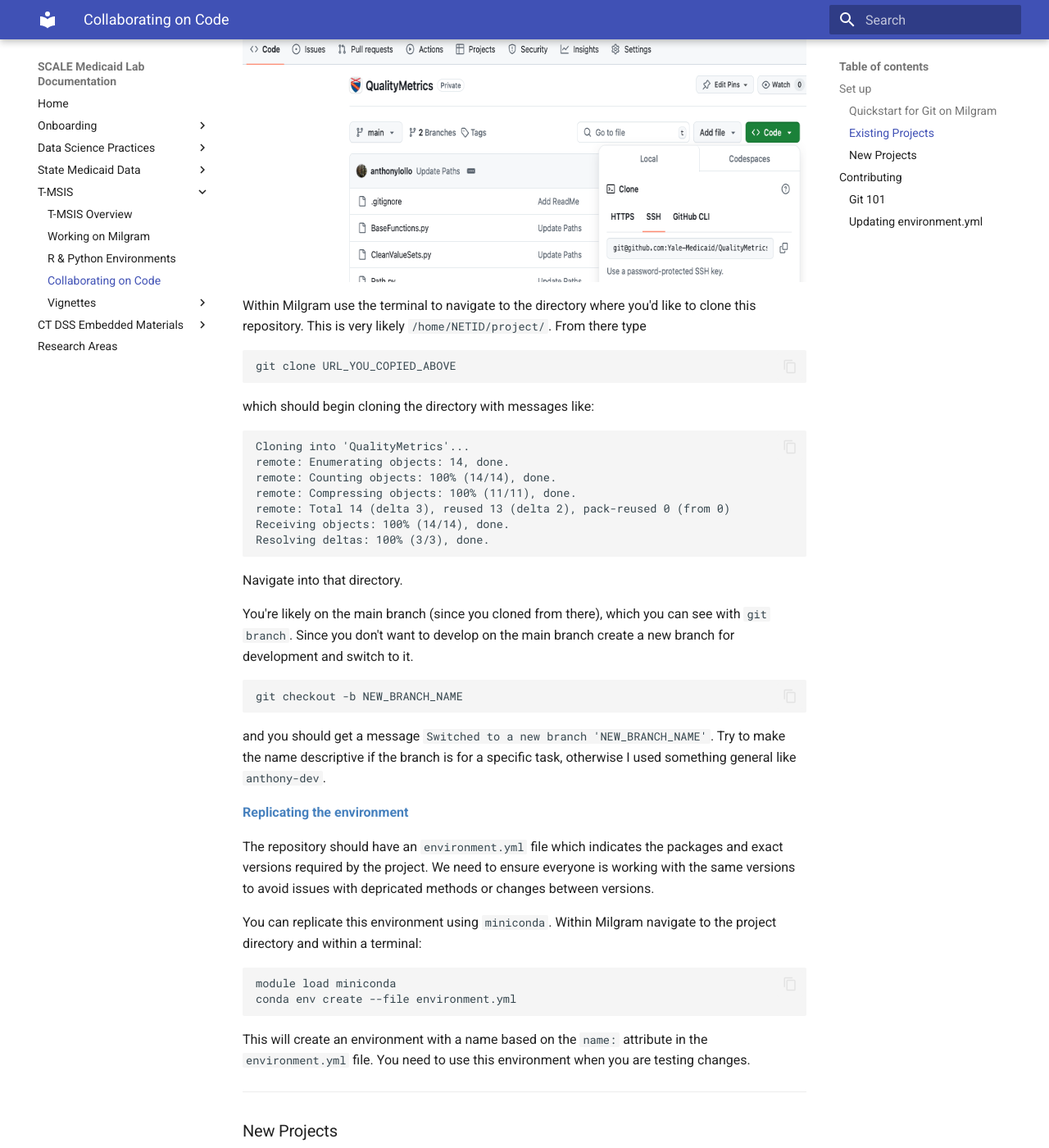
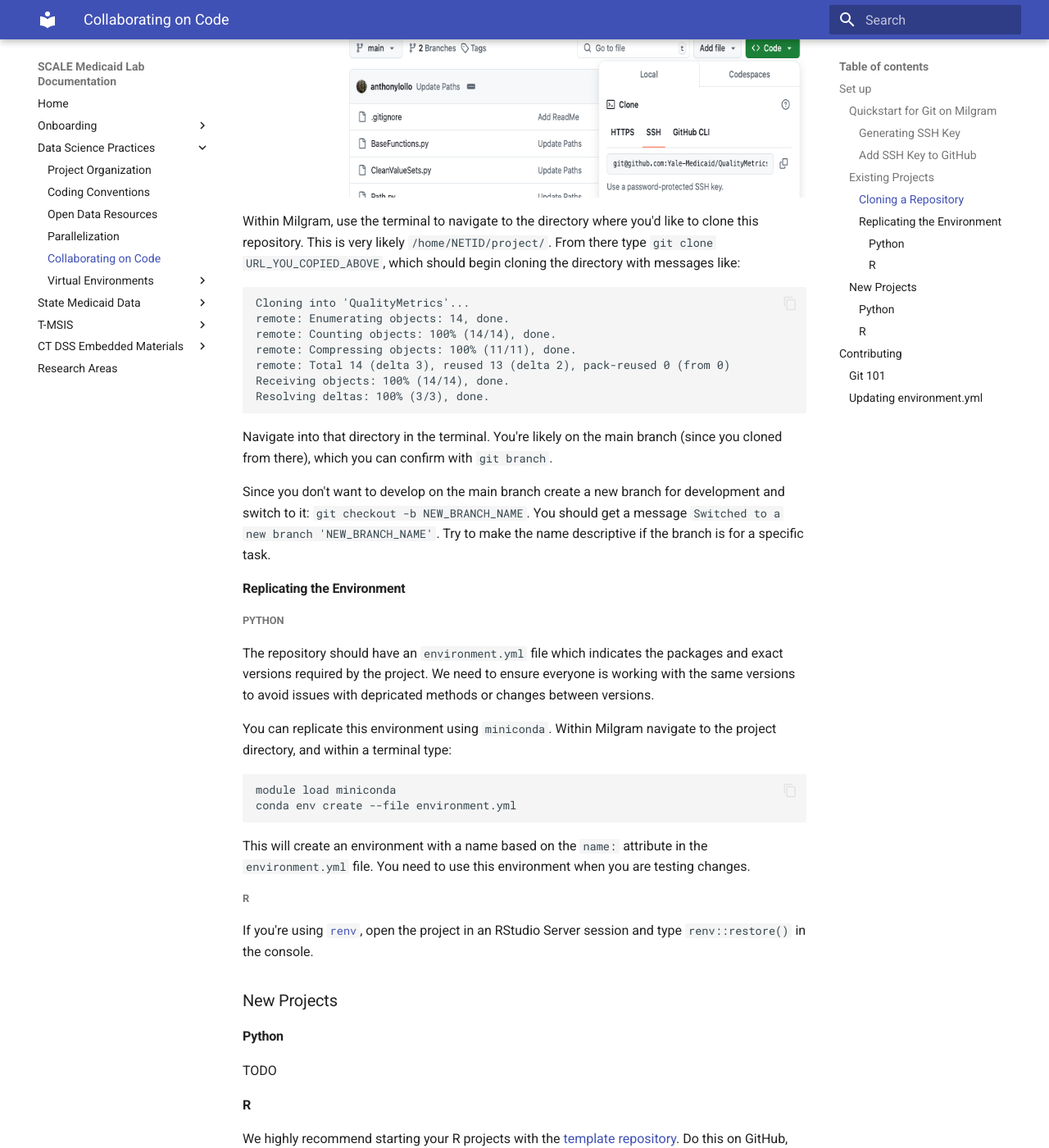
Before and after one commit to Yale-Medicaid/Documentation, an MkDocs documentation site: the page built from docs/tmsis/tmsis_code_collab.md, in a window 1280 px wide and 1400 px high, scrolled down 1757 px. Shown: the whole window at 82% size. Built offline with MkDocs 1.6.1 and Material for MkDocs 9.7.7, drawn with Linux system fonts in a browser that asks for light colours; some of the changed text lies outside the part shown.

Commit message:
move code collaboration to data science practices section

````diff
--- a/docs/tmsis/tmsis_code_collab.md
+++ b/docs/tmsis/tmsis_code_collab.md
@@ -1,7 +1,8 @@
 # Coding Collaboration
 
-We will use `git` to collaboratively develop analyses. The most up to date, stable, version of the libraries will be found in `/gpfs/milgram/pi/medicaid_lab/code/` on the main branch, while researcher specific development branches can be stored in your own project directory.
+We will use `git` to collaboratively develop analyses. This vignette will use [T-MSIS projects](../tmsis/tmsis_getting_started.md) as a working example, but the practices apply elsewhere.
 
+On Milgram, the most up to date, stable, version of the libraries will be found in `/gpfs/milgram/pi/medicaid_lab/code/` on the main branch, while researcher specific development branches can be stored in your own project directory.
 
 !!! warning "Always include a .gitignore"
 
@@ -17,29 +18,17 @@
 
 ### Quickstart for Git on Milgram
 
-<span style="color:#4781BE">**Generating SSH Key**</span>
+#### Generating SSH Key
 
-This saves you from having to type your password or provide a token every time. YCRC provides a [thorough guide](https://docs.ycrc.yale.edu/clusters-at-yale/access/ssh/) on using and generating SSH keys, the main steps are outlined here. If you've already generated SSH keys (say to SSH into Milgram through the terminal) you can skip the generation steps.
+This saves you from having to type your password or provide a token every time. YCRC provides a [thorough guide](https://docs.ycrc.yale.edu/clusters-at-yale/access/ssh/) on using and generating SSH keys, the main steps of which we outline here. If you've already generated SSH keys (say, to SSH into Milgram through the terminal), you can skip the generation steps.
 
-Within a terminal in Milgram type:
+Within a [terminal in Milgram](../tmsis/tmsis_getting_started.md) type `ssh-keygen`. Press enter to save the keys in the default location `/home/yourusername/.ssh/id_rsa`, and create some passphrase as an extra layer of protection. The **public key**, saved in `~/.ssh/id_rsa.pub` is what we share. **NEVER SHARE THE PRIVATE KEY**, which is stored in the similarly named file *without* the `.pub` suffix.
 
-```
-ssh-keygen
-```
+You can display the contents of the public key with `cat ~/.ssh/id_rsa.pub`, which will show a very long string beginning with something like `ssh-rsa `. Copy the entire outut (including the ssh-ra part).
 
-Press enter to save them in the devault location `/home/yourusername/.ssh/id_rsa` and create some passphrase as an extra layer of protection. The **public key**, saved in `~/.ssh/id_rsa.pub` is what we share, **NEVER SHARE THE PRIVATE KEY**, which is stored in the similarly named file *without* the `.pub` suffix.
+#### Add SSH Key to GitHub
 
-You can display the contents of the public key with
-
-```
-cat ~/.ssh/id_rsa.pub
-```
-
-which will show a very long string beginning with something like `ssh-rsa `. Copy the entire outut (including the ssh-ra part).
-
-<span style="color:#4781BE">**Add SSH Key to GitHub**</span>
-
-Now you need to add that public key to your GitHub Account: [instructions are provided by GitHub](https://docs.github.com/en/authentication/connecting-to-github-with-ssh/adding-a-new-ssh-key-to-your-github-account#adding-a-new-ssh-key-to-your-account).
+Now you need to add that public key to your GitHub Account. Instructions are [provided by GitHub](https://docs.github.com/en/authentication/connecting-to-github-with-ssh/adding-a-new-ssh-key-to-your-github-account#adding-a-new-ssh-key-to-your-account).
 
 1. Click on your account icon
 2. Click on Settings
@@ -48,25 +37,17 @@
 5. Give it some descriptive name, paste the output from `cat ~/.ssh/id_rsa.pub` into the Key box
 6. Click "Add SSH Key"
 
-Now when you clone a repository you can use the SSH remote URL.
-
----
+Now when you clone a repository, you can use the SSH remote URL.
 
 ### Existing Projects
 
-<span style="color:#4781BE">**Cloning the Repo**</span>
+#### Cloning a Repository
 
-Navigate to the repository within Yale-Medicaid on Github. Click on the green `<> Code` button in the to right and copy the SSH url to your clipboard.
+Navigate to the desired repository within Yale-Medicaid on Github. Click on the green `<> Code` button in the to right and copy the SSH url to your clipboard.
 
 ![SSH clone](../images/tmsis_ssh.png){: style="height: 345px;width: 895px;display: block; margin: 0 auto"}
 
-Within Milgram use the terminal to navigate to the directory where you'd like to clone this repository. This is very likely `/home/NETID/project/`. From there type
-
-```
-git clone URL_YOU_COPIED_ABOVE
-```
-
-which should begin cloning the directory with messages like:
+Within Milgram, use the terminal to navigate to the directory where you'd like to clone this repository. This is very likely `/home/NETID/project/`. From there type `git clone URL_YOU_COPIED_ABOVE`, which should begin cloning the directory with messages like:
 
 ```
 Cloning into 'QualityMetrics'...
@@ -78,21 +59,16 @@
 Resolving deltas: 100% (3/3), done.
 ```
 
-Navigate into that directory.
+Navigate into that directory in the terminal. You're likely on the main branch (since you cloned from there), which you can confirm with `git branch`.
 
-You're likely on the main branch (since you cloned from there), which you can see with `git branch`. Since you don't want to develop on the main branch create a new branch for development and switch to it.
+Since you don't want to develop on the main branch create a new branch for development and switch to it: `git checkout -b NEW_BRANCH_NAME`. You should get a message `Switched to a new branch 'NEW_BRANCH_NAME'`. Try to make the name descriptive if the branch is for a specific task.
 
-```
-git checkout -b NEW_BRANCH_NAME
-```
-
-and you should get a message `Switched to a new branch 'NEW_BRANCH_NAME'`. Try to make the name descriptive if the branch is for a specific task, otherwise I used something general like `anthony-dev`.
-
-<span style="color:#4781BE">**Replicating the environment**</span>
+#### Replicating the Environment
+##### Python
 
 The repository should have an `environment.yml` file which indicates the packages and exact versions required by the project. We need to ensure everyone is working with the same versions to avoid issues with depricated methods or changes between versions.
 
-You can replicate this environment using `miniconda`. Within Milgram navigate to the project directory and within a terminal:
+You can replicate this environment using `miniconda`. Within Milgram navigate to the project directory, and within a terminal type:
 
 ```
 module load miniconda
@@ -101,22 +77,27 @@
 
 This will create an environment with a name based on the `name:` attribute in the `environment.yml` file. You need to use this environment when you are testing changes.
 
----
+##### R
+
+If you're using [`renv`](../state_data/venv/r_venv.md), open the project in an RStudio Server session and type `renv::restore()` in the console.
 
 ### New Projects
+
+#### Python
+
 TODO
+
+#### R
+
+We highly recommend starting your R projects with the [template repository](../data_science/project_organization.md#project-templates). Do this on GitHub, then clone the repository onto Milgram.
 
 ## Contributing
 
 ### Git 101
 
-You can check the status of your current branch with
+If you've never used Git, work through [GitHub's introduction](https://docs.github.com/en/get-started/start-your-journey/hello-world). When collaborating on code, it's important to stay organized!
 
-```
-git status
-```
-
-If there are no modified files and everything is up to date you will see:
+You can check the status of your current branch with `git status`. If there are no modified files and everything is up to date you will see:
 
 ```
 On branch anthony-dev
@@ -125,7 +106,7 @@
 nothing to commit, working tree clean
 ```
 
-Otherwise, if you've been making changes, in this example creating a new file called "test_add.py", `git status` will indicate the files which have changed or added:
+Otherwise, if you've been making changes, in this example creating a new file called `test_add.py`, `git status` will indicate the files which have changed or added:
 
 ```
 Your branch is up to date with 'origin/anthony-dev'.
@@ -160,19 +141,15 @@
 	Remember to check the files being added and information being committed to ensure no sensitive information is pushed to the remote.
 
 	  - If using `-a` when committing, take the time to ensure you know exactly which files have changed as this commits `all` modifications.
-	  - I recommend against using a command like `git add -A` to add new files to tracking. Better to explicitly `git add file_name` as an added layer of security. (the .gitignore is a backstop...)
+	  - I recommend against using a command like `git add -A` to add new files to tracking. Better to explicitly `git add file_name` as an added layer of security. (The .gitignore is a backstop...)
 
-Finally, committed changes can be pushed to the remote:
-
-```
-git push
-```
+Finally, committed changes can be pushed to the remote with `git push`.
 
 ### Updating environment.yml
 
 !!! note "Commit updates to environment.yml alongside code"
 
-    If you install or update a package then environment.yml **must** be updated in the same commit alongside the code which required the change. This ensures that the version history always has the correct environent capable of running the project without errors.
+    If you install or update a package, environment.yml **must** be updated in the same commit alongside the code which required the change. This ensures that the version history always has the correct environent capable of running the project without errors.
 
 Occassionally you will need to add additional package dependencies or you will want to update packages to more recent versions. When this happens, you need to update `environment.yml` so others can maintain consistency. To do this, navigate to the project where `environment.yml` exists and within a terminal:
 
--- a/mkdocs.yml
+++ b/mkdocs.yml
@@ -29,6 +29,7 @@
     - Coding Conventions: data_science/coding_conventions.md
     - Open Data Resources: data_science/open_data_resources.md
     - Parallelization: data_science/parallelization.md
+    - Collaborating on Code: tmsis/tmsis_code_collab.md
     - Virtual Environments:
       - Overview: state_data/venv/venv_overview.md
       - Python Virtual Environments: state_data/venv/py_venv.md
@@ -40,7 +41,6 @@
     - T-MSIS Overview: tmsis/tmsis_medicaid_data.md
     - Working on Milgram: tmsis/tmsis_getting_started.md
     - R & Python Environments: tmsis/tmsis_environments.md
-    - Collaborating on Code: tmsis/tmsis_code_collab.md
     - Vignettes:
       - Working with File Sizes: tmsis/vignettes/working_with_file_sizes.md
       - Identifying Enrollment & Duals: tmsis/vignettes/enrollment.md
````
